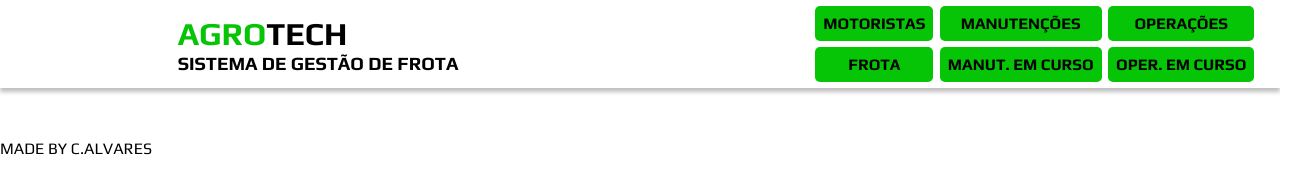
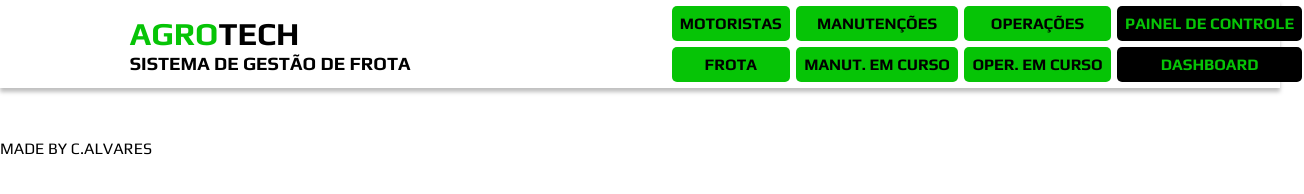
Before and after one commit to c-alvares/AgroTech, a plain HTML site: page frontend/manager_home/manager_home.html in a window 1280 px wide. Shown: the whole page, 1304 px wide, since content can reach past the window. Drawn offline with Linux system fonts and the light colour scheme; no server answers.

Commit message:
Botões para painel de controle e dashboard

```diff
--- a/frontend/manager_home/manager_home.html
+++ b/frontend/manager_home/manager_home.html
@@ -26,6 +26,10 @@
             <div id="buttons3" class="buttonBox">
                 <p>operações</p>
                 <p>oper. em curso</p>
+            </div>
+            <div id="buttons4" class="buttonBox">
+                <p><a href="./control_panel/register_page.html"></a>painel de controle</p>
+                <p><a href="../dashboard/dashboard.html"></a>dashboard</p>
             </div>
         </div>
     </navbar>
--- a/frontend/manager_home/manager_home.style.css
+++ b/frontend/manager_home/manager_home.style.css
@@ -71,3 +71,8 @@
     border: 1px solid;
     border-radius: 100%;
   }
+
+  #buttons4 p{
+    background-color: black;
+    color: #06c406;
+  }
```
